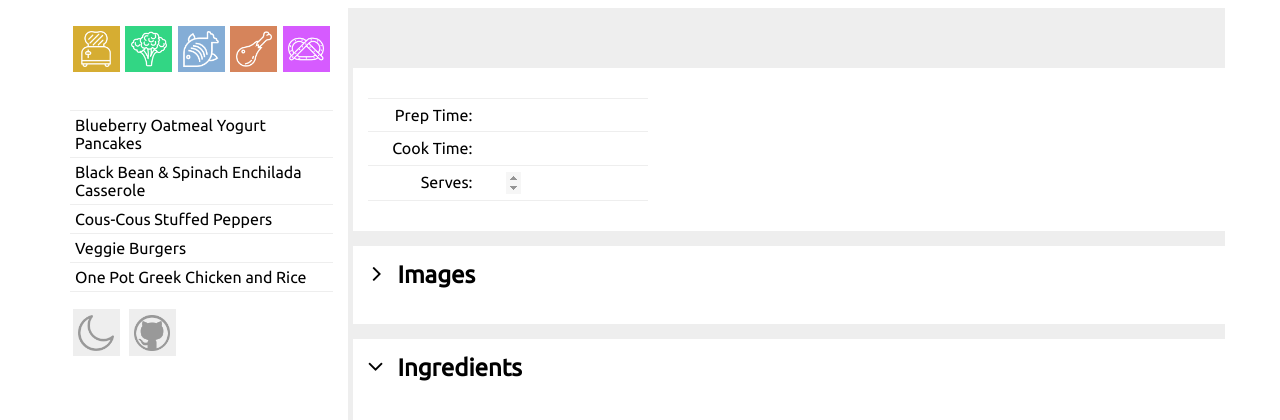
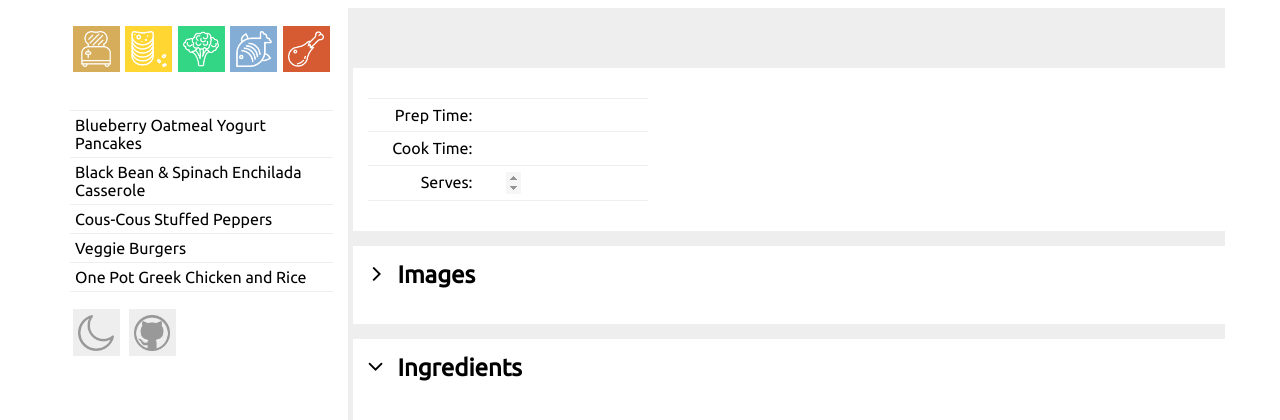
Before and after one commit to jessexknight/foodbook, a PHP site: page / in a window 1280 px wide. Shown: the top 420 px of the page. Run offline with PHP 8.4, Linux system fonts and the light colour scheme; some libraries are stand-ins or nearby versions.

Commit message:
minor updates to icons/tags

```diff
--- a/css/style.css
+++ b/css/style.css
@@ -210,10 +210,11 @@ th, td {
   width: 100%;
   max-width: 36px;
 }
-.icon-div.breakfast { background-color: #c90; }
+.icon-div.breakfast { background-color: #c93; }
+.icon-div.snack     { background-color: #fc0; }
 .icon-div.dessert   { background-color: #c3f; }
 .icon-div.fish      { background-color: #69c; }
-.icon-div.meat      { background-color: #c63; }
+.icon-div.meat      { background-color: #c30; }
 .icon-div.veggie    { background-color: #0c6; }
 #navtags .icon-div {
   opacity: 0.3;
--- a/recipes/oatmeal-pancakes.json
+++ b/recipes/oatmeal-pancakes.json
@@ -26,7 +26,7 @@
     "Cook until bubbles appear on top, then flip, and cook for another 2 minutes."
   ],
   "tags": [
-    "breakfast"
+    "breakfast","veggie"
   ],
   "images": [
     "oatmeal-pancakes-1.jpg"
--- a/scripts/main.js
+++ b/scripts/main.js
@@ -127,7 +127,7 @@ $(document).ready(function(){
     });
   };
   // build the navbar
-  $('#navtags').html(genicons(['breakfast','veggie','fish','meat','dessert']));
+  $('#navtags').html(genicons(['breakfast','snack','veggie','fish','meat'])); //'dessert'
   genfilternav();
   // listener: change hash -> load recipe
   $(window).on('hashchange',function(e){
```
Also changed, not shown: icon/dessert.png, icon/snack.png (added).
